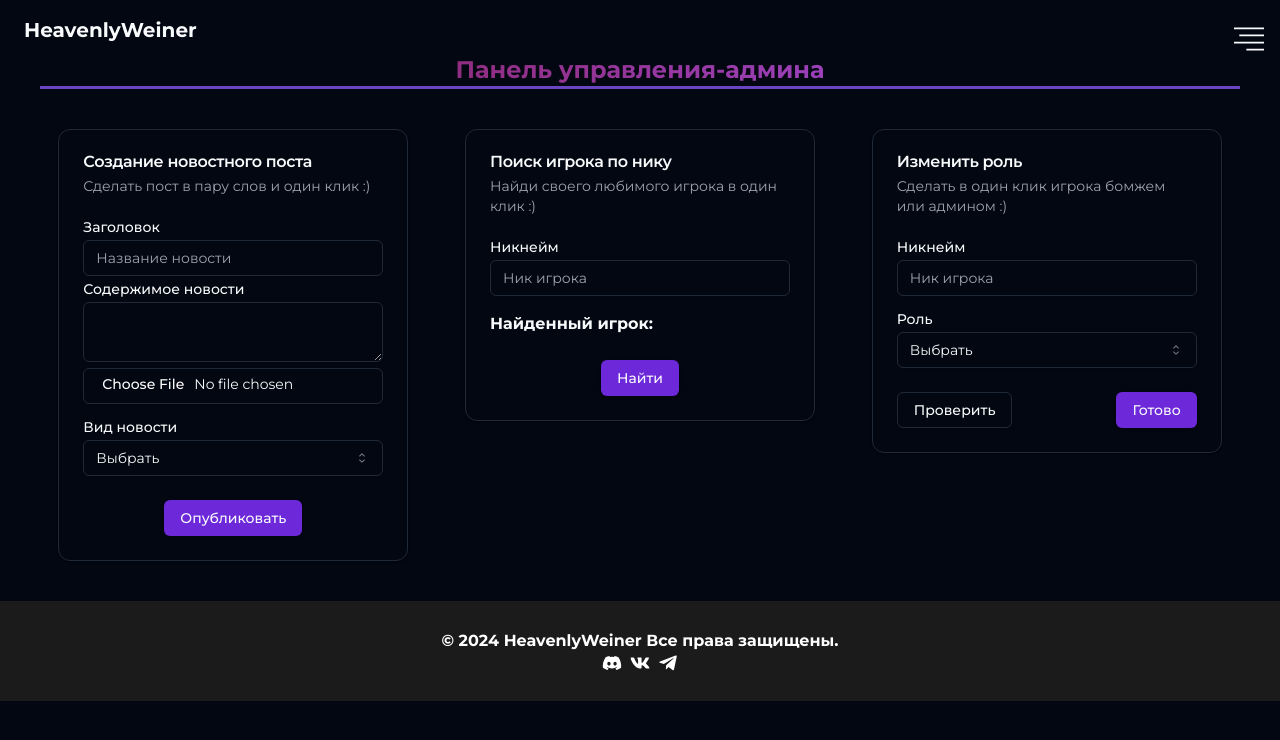
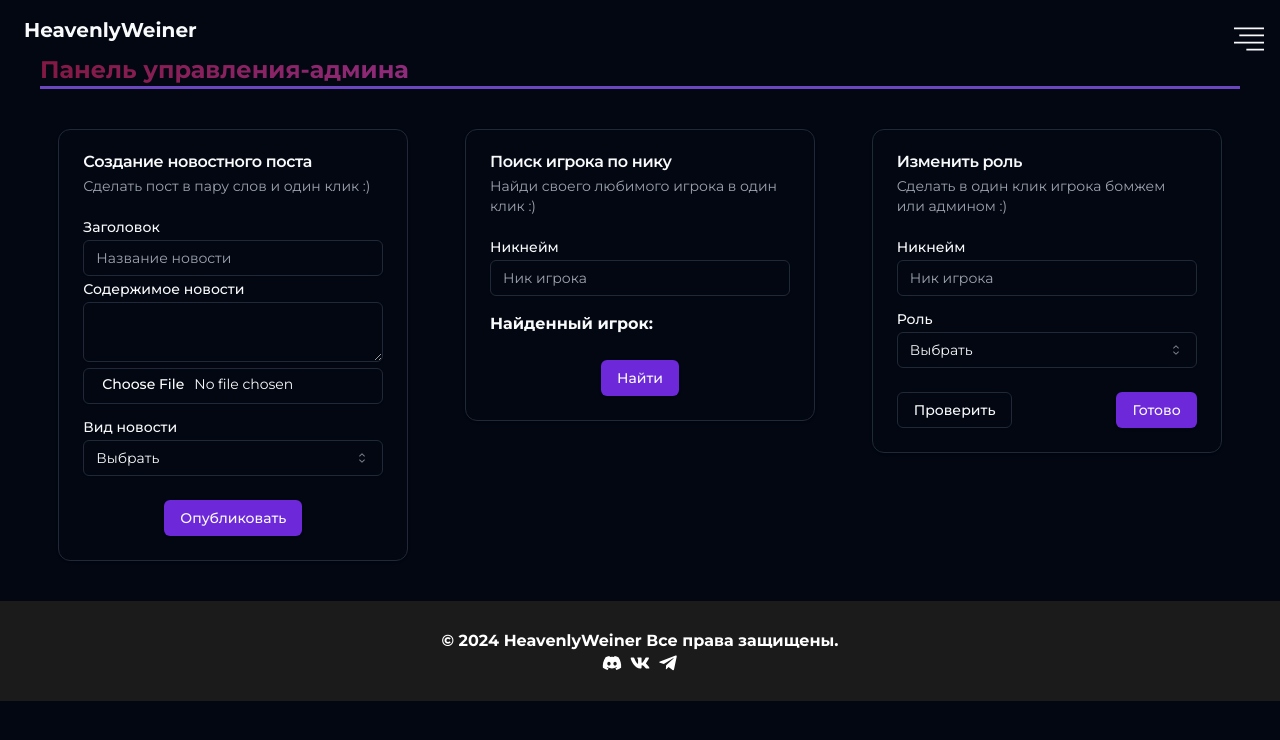
Before and after one commit to Z1ppzy/bigweb, a React (Vite) app: page /admindashboard in a window 1280 px wide. Shown: the top 740 px of the page. Built offline with nearby package versions, Linux system fonts and the light colour scheme; no server answers; sample sign-in values are in the browser's storage.

Commit message:
added style for AdminDashboard

```diff
--- a/src/Pages/AdminDashboard.tsx
+++ b/src/Pages/AdminDashboard.tsx
@@ -76,7 +76,7 @@ export default function AdminDashBoard() {
     <>
       <div className=''>
         <h1
-          className='text-center font-bold text-2xl mx-10 bg-clip-text text-transparent bg-gradient-to-r from-pink-900 to-purple-500'
+          className='text-center md:text-left font-bold text-2xl mx-10 bg-clip-text text-transparent bg-gradient-to-r from-pink-900 to-purple-500'
           style={{ borderBottom: '3px solid', borderColor: '#6b46c1' }}
         >
           Панель управления-админа
```
